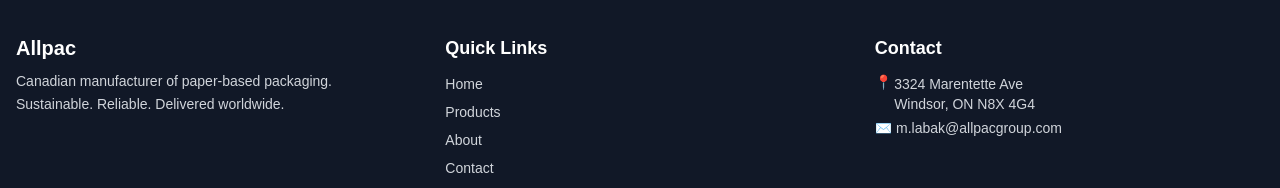
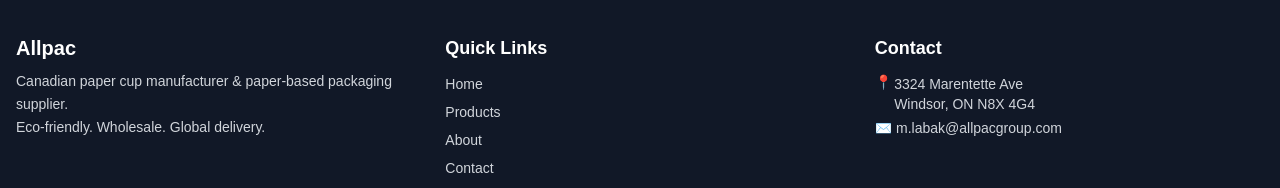
Before and after one commit to Emadedin1/allpacstore, a Next.js app: page / in a window 1280 px wide. Shown: the part 934-1122 px from the top of the page. Built offline with nearby package versions, Linux system fonts and the light colour scheme; no server answers.

Commit message:
Update Footer.jsx

```diff
--- a/src/components/layout/Footer.jsx
+++ b/src/components/layout/Footer.jsx
@@ -15,8 +15,8 @@ export default function Footer() {
         <div className="flex-1 min-w-[200px] pt-2 pb-6 sm:pb-8">
           <h3 className="text-xl font-bold text-white mb-2">Allpac</h3>
           <p className="text-sm leading-relaxed">
-            Canadian manufacturer of paper-based packaging.<br />
-            Sustainable. Reliable. Delivered worldwide.
+            Canadian paper cup manufacturer & paper-based packaging supplier.<br />
+            Eco-friendly. Wholesale. Global delivery.
           </p>
         </div>
 
```
